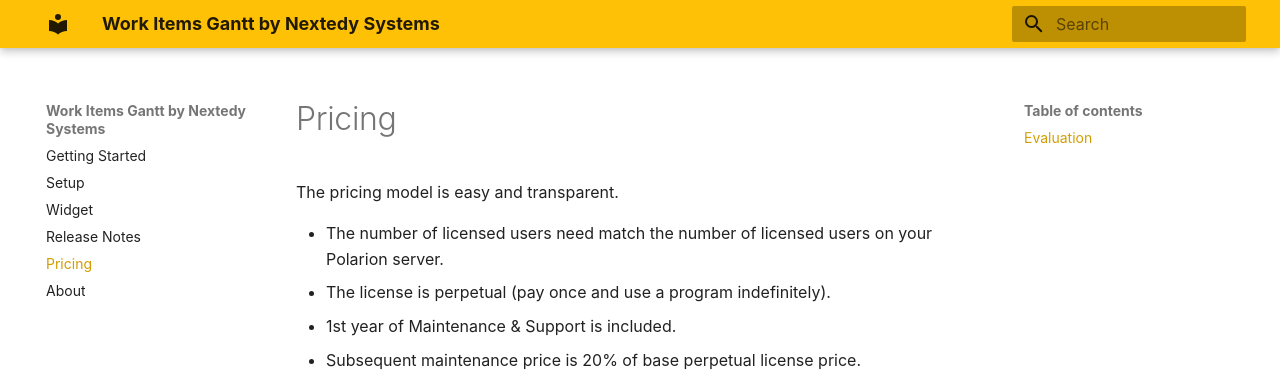
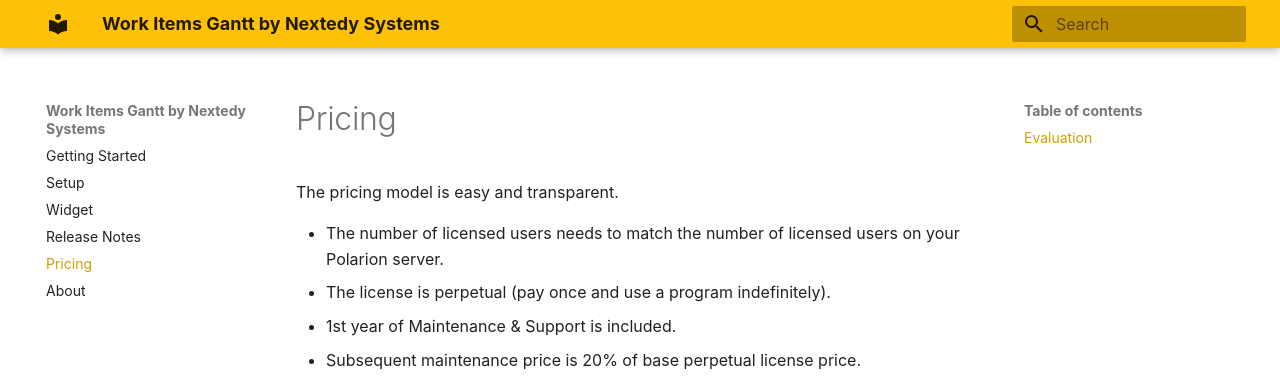
Before and after one commit to nextedy/gantt-docs, an MkDocs documentation site: the page built from docs/pricing.md, in a window 1280 px wide and 1042 px high. Shown: the top 387 px of the window. Built offline with MkDocs 1.6.1 and Material for MkDocs 9.7.7, drawn with Linux system fonts in a browser that asks for light colours.

Commit message:
fix prising doc

```diff
--- a/docs/pricing.md
+++ b/docs/pricing.md
@@ -2,7 +2,7 @@
 
 The pricing model is easy and transparent.
 
-* The number of licensed users need  match the number of licensed users on your Polarion server.
+* The number of licensed users needs to match the number of licensed users on your Polarion server.
 * The license is perpetual (pay once and use a program indefinitely).
 * 1st year of Maintenance & Support is included.
 * Subsequent maintenance price is 20% of base perpetual license price.
```
